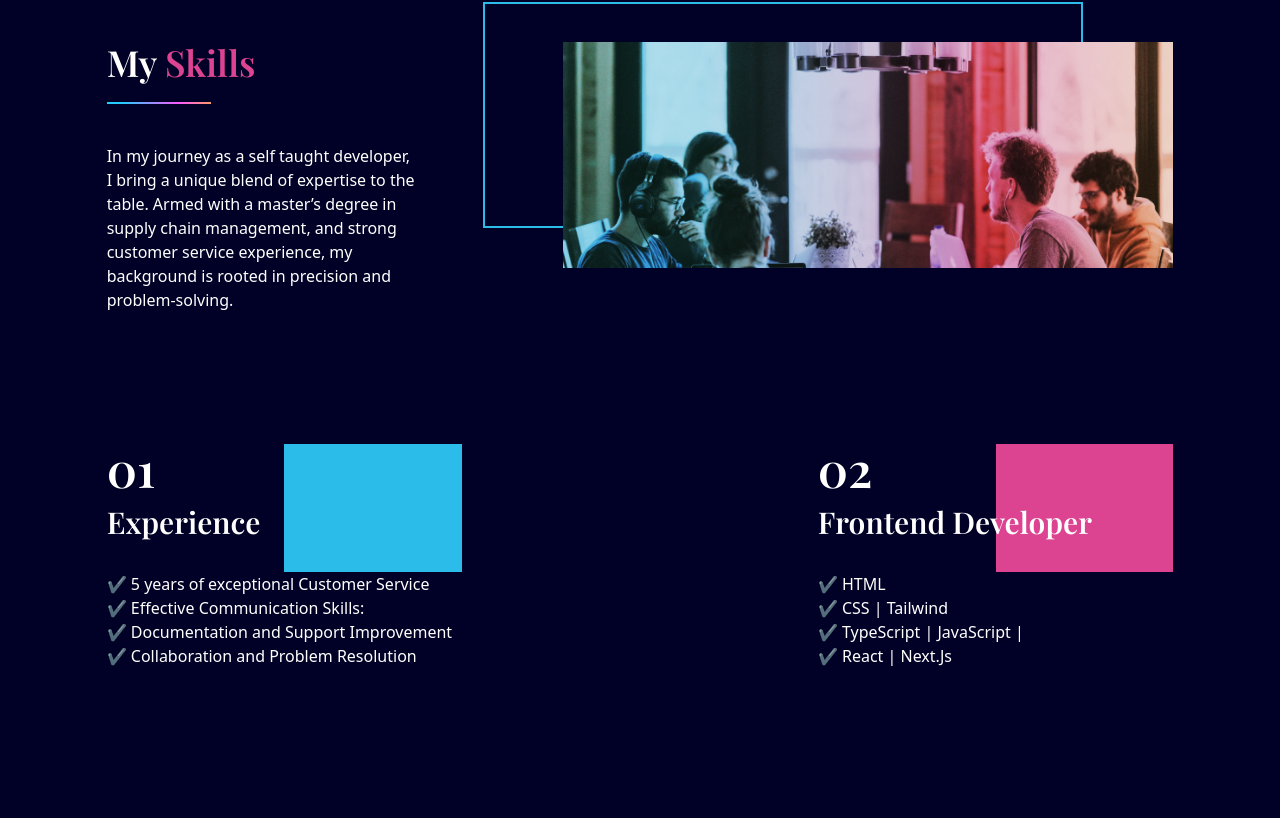
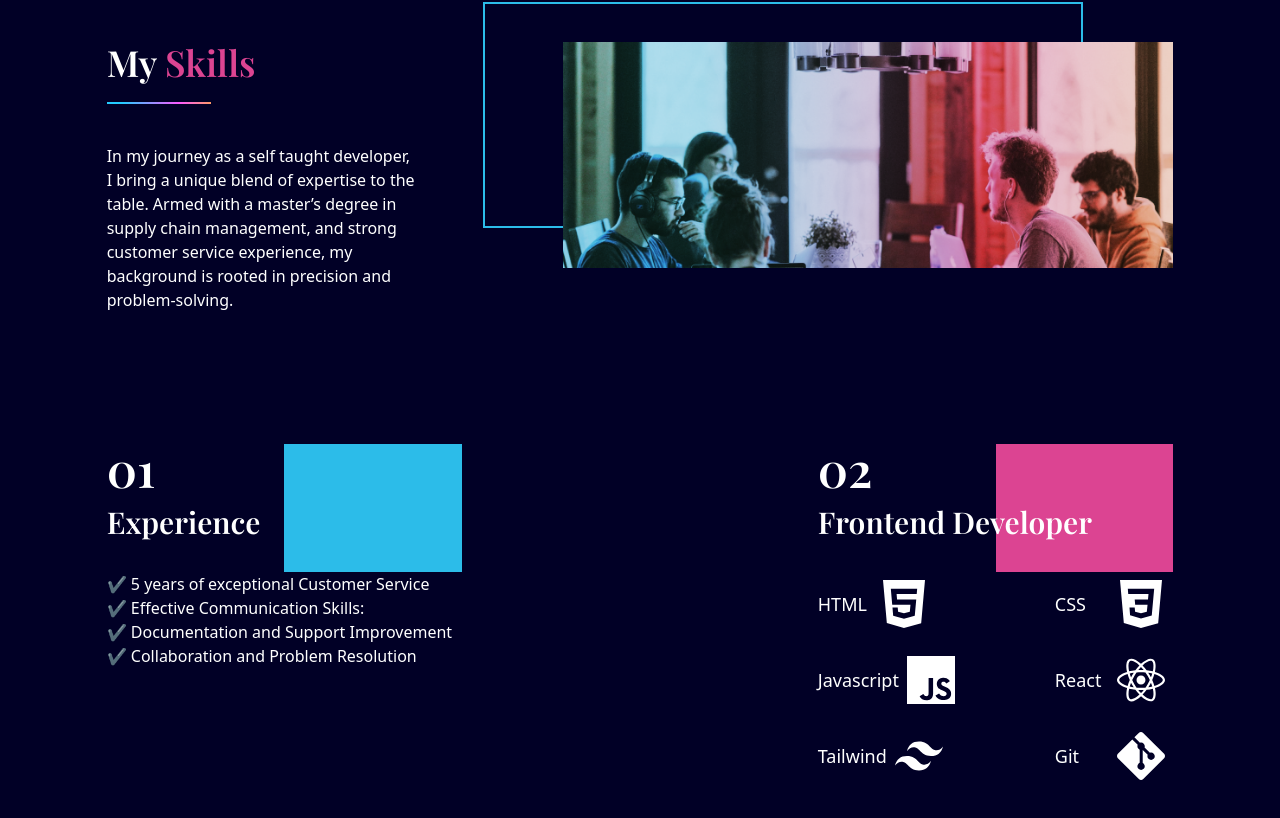
Before and after one commit to Heechem/First-Portfolio, a React (Vite) app: page / in a window 1280 px wide. Shown: the part 928-1746 px from the top of the page. Before the commit the page ends 1692 px from the top, so only its background shows below. Built offline with nearby package versions, Linux system fonts and the light colour scheme.

Commit message:
Add skills

```diff
--- a/package.json
+++ b/package.json
@@ -13,7 +13,8 @@
     "framer-motion": "^10.16.4",
     "react": "^18.2.0",
     "react-anchor-link-smooth-scroll": "^1.0.12",
-    "react-dom": "^18.2.0"
+    "react-dom": "^18.2.0",
+    "react-icons": "^4.11.0"
   },
   "devDependencies": {
     "@types/react": "^18.2.15",
--- a/src/scenes/MySkills.jsx
+++ b/src/scenes/MySkills.jsx
@@ -2,6 +2,80 @@ import React from "react";
 import UseMediaQuery from "../hooks/UseMediaQuery";
 import { motion } from "framer-motion";
 import LineGradient from "../components/LineGradient";
+import {
+  SiCsharp,
+  SiCss3,
+  SiGit,
+  SiGithub,
+  SiHtml5,
+  SiJavascript,
+  SiJest,
+  SiReact,
+  SiTailwindcss,
+  SiTypescript,
+  SiWebpack,
+} from "react-icons/si";
+
+// the sKills array
+
+const skills = [
+  {
+    name: "HTML",
+    icon: (
+      <SiHtml5
+        size={"3em"}
+        className="origin-bottom transition duration-300 group-hover:text-[#E34F26]"
+      />
+    ),
+  },
+  {
+    name: "CSS",
+    icon: (
+      <SiCss3
+        size={"3em"}
+        className="origin-bottom  transition duration-300 group-hover:text-[#1572B6]"
+      />
+    ),
+  },
+  {
+    name: "Javascript",
+    icon: (
+      <SiJavascript
+        size={"3em"}
+        className="origin-bottom transition duration-300 group-hover:text-[#F7DF1E]"
+      />
+    ),
+  },
+  {
+    name: "React",
+    icon: (
+      <SiReact
+        size={"3em"}
+        className="origin-bottom transition duration-300 group-hover:text-[#61DAFB]"
+      />
+    ),
+  },
+
+  {
+    name: "Tailwind",
+    icon: (
+      <SiTailwindcss
+        size={"3em"}
+        className="origin-bottom transition duration-300 group-hover:text-[#06B6D4]"
+      />
+    ),
+  },
+
+  {
+    name: "Git",
+    icon: (
+      <SiGit
+        size={"3em"}
+        className="origin-bottom transition duration-300 group-hover:text-[#F05032]"
+      />
+    ),
+  },
+];
 
 const MySkills = () => {
   const isAbodeMediumScreens = UseMediaQuery("(min-width: 1060px)");
@@ -101,12 +175,17 @@ const MySkills = () => {
             </div>
             <div className="md:w-3/2 absolute right-0 top-0 z-[-1] h-32 w-1/2 bg-red"></div>
           </div>
-          <ul>
-            <li> ✔️ HTML </li>
-            <li> ✔️ CSS | Tailwind </li>
-            <li> ✔️ TypeScript | JavaScript | </li>
-            <li> ✔️ React | Next.Js</li>
-          </ul>
+          <div className="md:flex md:flex-wrap md:justify-between md:gap-3">
+            {skills.map((item) => (
+              <div
+                key={item.name}
+                className="group flex w-1/3  items-center  justify-between gap-2 md:gap-0"
+              >
+                <p className=" text-base sm:text-lg">{item.name}</p>
+                <div className="m-2 hover:cursor-pointer">{item.icon}</div>
+              </div>
+            ))}
+          </div>
         </motion.div>
       </div>
     </section>
```
Also changed, not shown: 1 other file (tests, documents, lock files or other folders).
